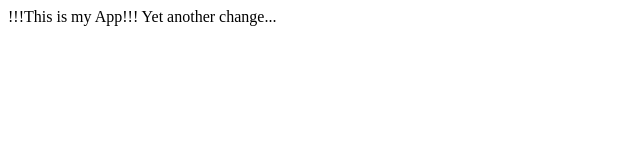
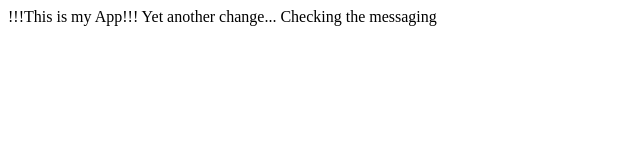
Before and after one commit to harvindersingh1234/training, a plain HTML site: page index.html in a window 1280 px wide. Shown: the whole page, without its empty margins (0-640 px from the left). Drawn offline with Linux system fonts and the light colour scheme.

Commit message:
Made changes in the index file

```diff
--- a/index.html
+++ b/index.html
@@ -8,5 +8,5 @@ My App
 
 !!!This is my App!!!
 Yet another change...
-
+Checking the messaging
 </html>
```
